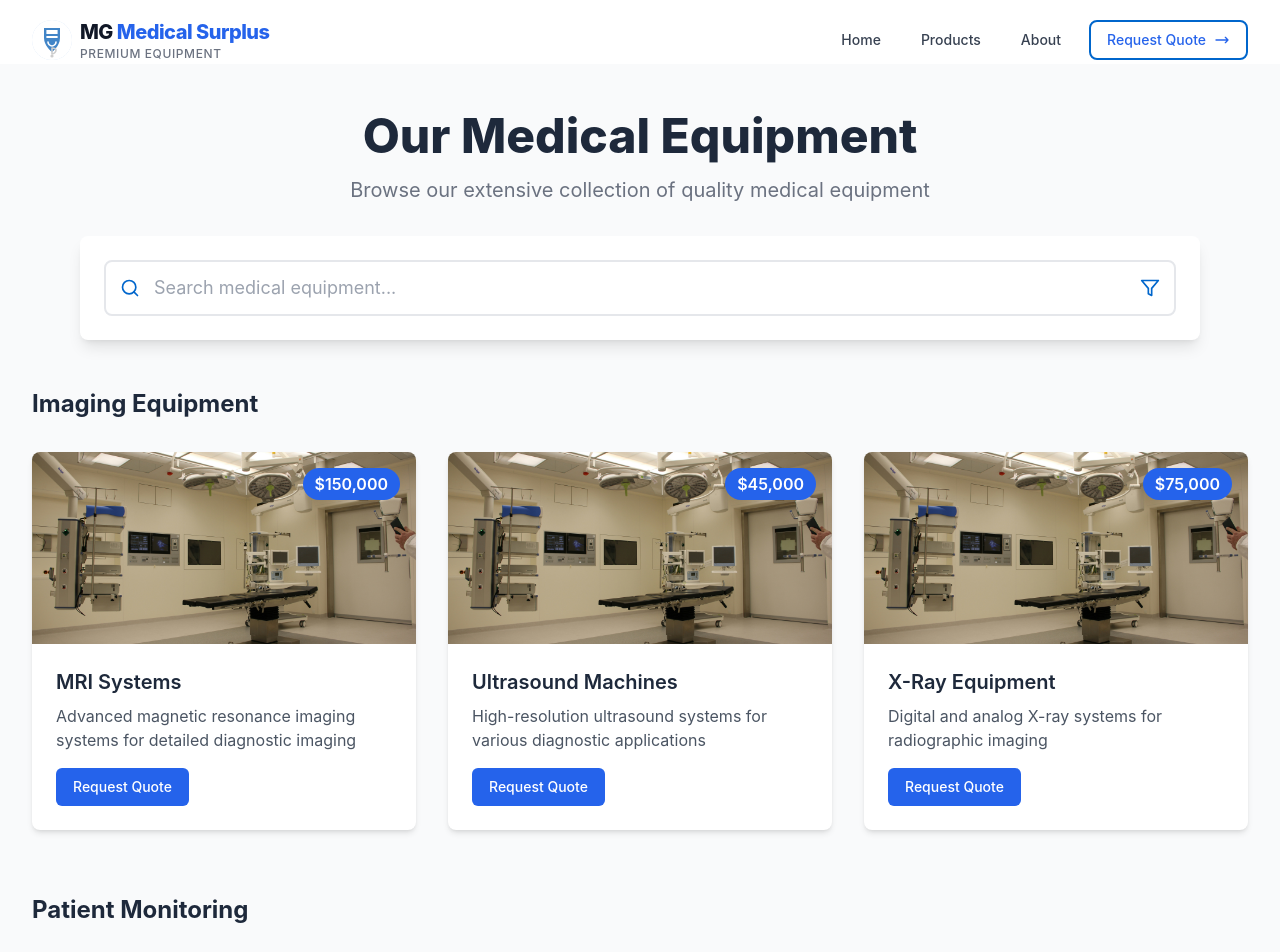
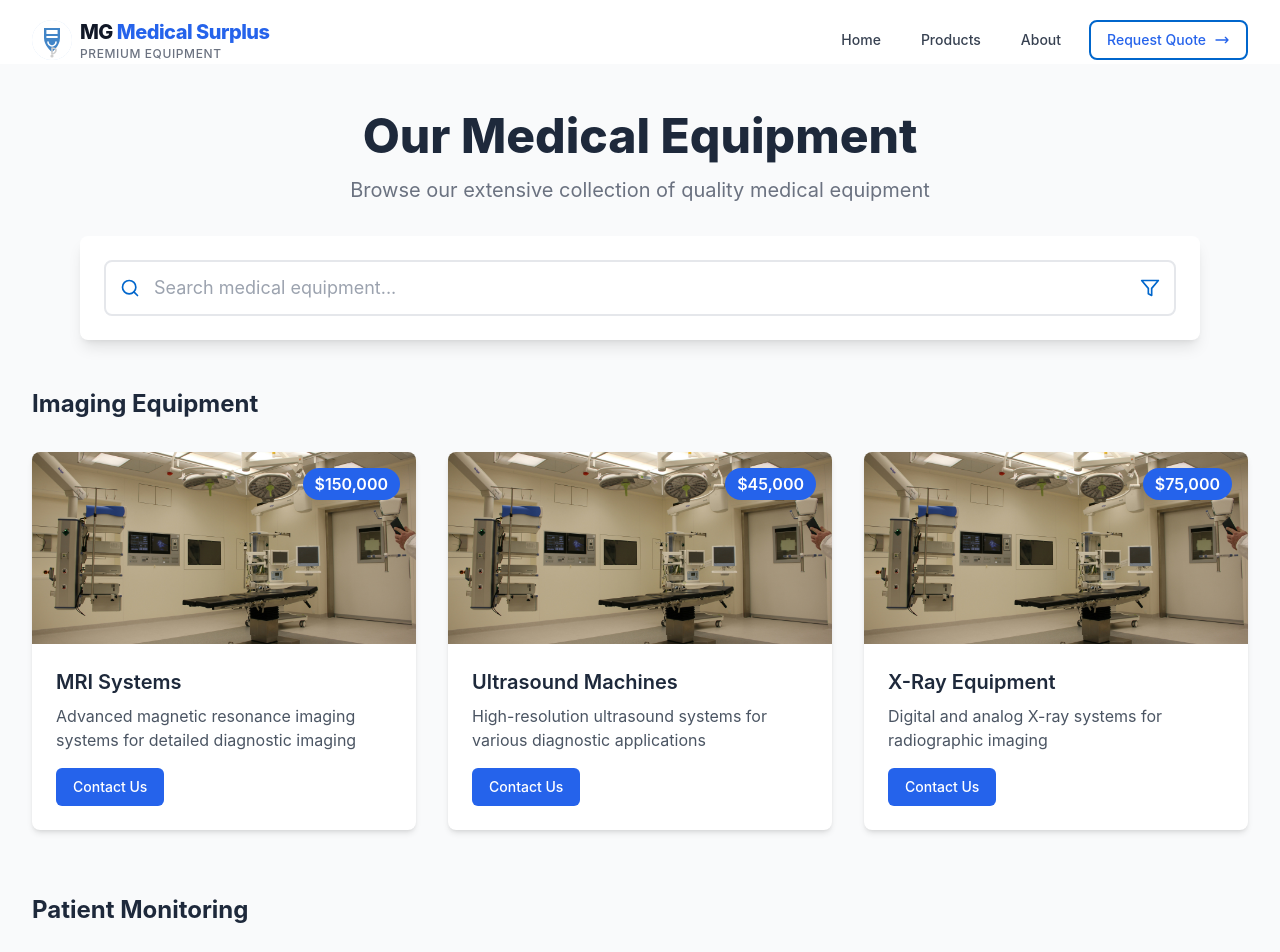
Before and after one commit to cdfranco/mg-medical-surplus, a React (Create React App) app: page /products in a window 1280 px wide. Shown: the top 952 px of the page. Built offline with nearby package versions, Linux system fonts and the light colour scheme; the HTML template or start-up script is replaced by a standard one.

Commit message:
Change 'Request Quote' button text to 'Contact Us'

```diff
--- a/src/components/Products.js
+++ b/src/components/Products.js
@@ -26,7 +26,7 @@ const ProductCard = React.memo(({ item, formatPrice }) => (
         state={{ equipmentType: item.name }}
         className='mt-4 inline-flex items-center px-4 py-2 border border-transparent text-sm font-medium rounded-md text-white bg-primary hover:bg-primary-dark'
       >
-        Request Quote
+        Contact Us
       </Link>
     </div>
   </div>
```
